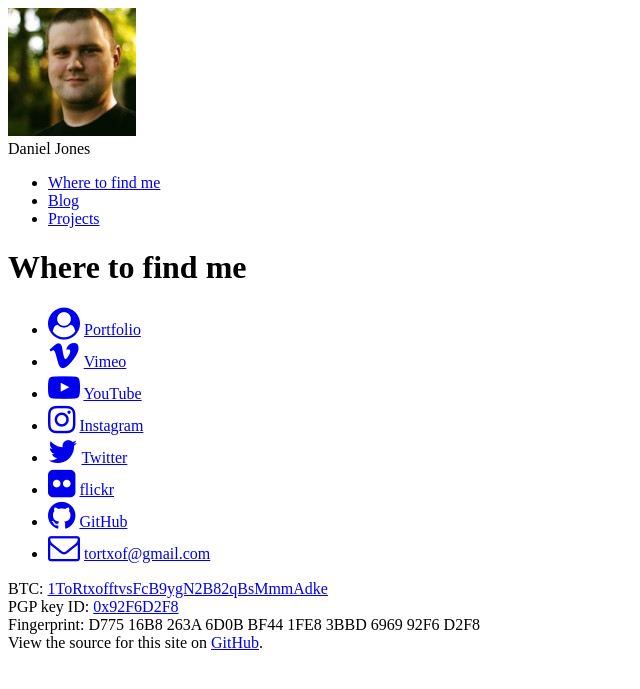
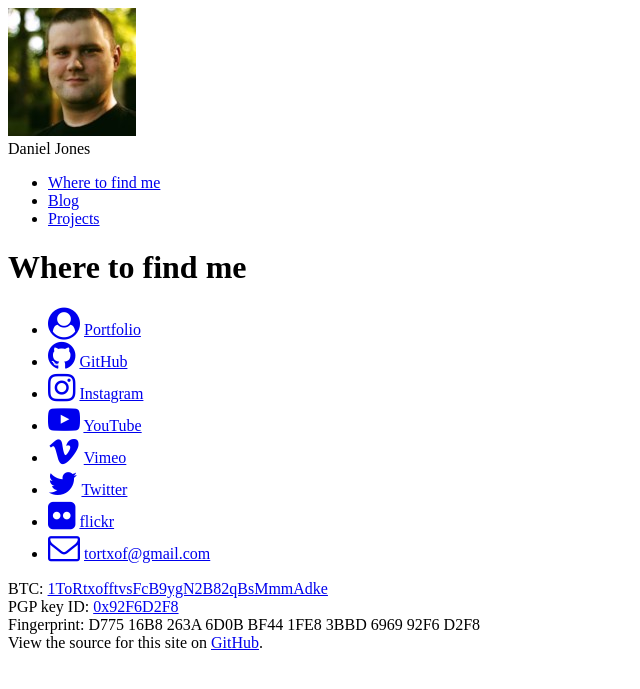
Before and after one commit to tortxof/djones.co-www, a Jekyll site: the page built from src/index.html, in a window 1280 px wide. Shown: the top 689 px of the page, without its empty margins (0-640 px from the left). Built offline with Jekyll 4.4.1, drawn with Linux system fonts in a browser that asks for light colours; a style sheet for code colours, icons or effects is not loaded; part of the change alters nothing that is shown.

Commit message:
Change item order for wtfm

```diff
--- a/src/_data/wtfm.yml
+++ b/src/_data/wtfm.yml
@@ -3,17 +3,21 @@
   text: Portfolio
   url: "https://portfolio.djones.co/"
 -
-  icon: vimeo
-  text: Vimeo
-  url: "http://www.vimeo.com/tortxof"
+  icon: github
+  text: GitHub
+  url: "https://github.com/tortxof"
+-
+  icon: instagram
+  text: Instagram
+  url: "http://instagram.com/wtxfd"
 -
   icon: youtube-play
   text: YouTube
   url: "http://www.youtube.com/user/tortxof"
 -
-  icon: instagram
-  text: Instagram
-  url: "http://instagram.com/wtxfd"
+  icon: vimeo
+  text: Vimeo
+  url: "http://www.vimeo.com/tortxof"
 -
   icon: twitter
   text: Twitter
@@ -23,10 +27,6 @@
   text: flickr
   url: "http://www.flickr.com/photos/tortxof"
 -
-  icon: github
-  text: GitHub
-  url: "https://github.com/tortxof"
--
   icon: envelope-o
   text: tortxof@gmail.com
   url: "mailto:tortxof@gmail.com"
```
